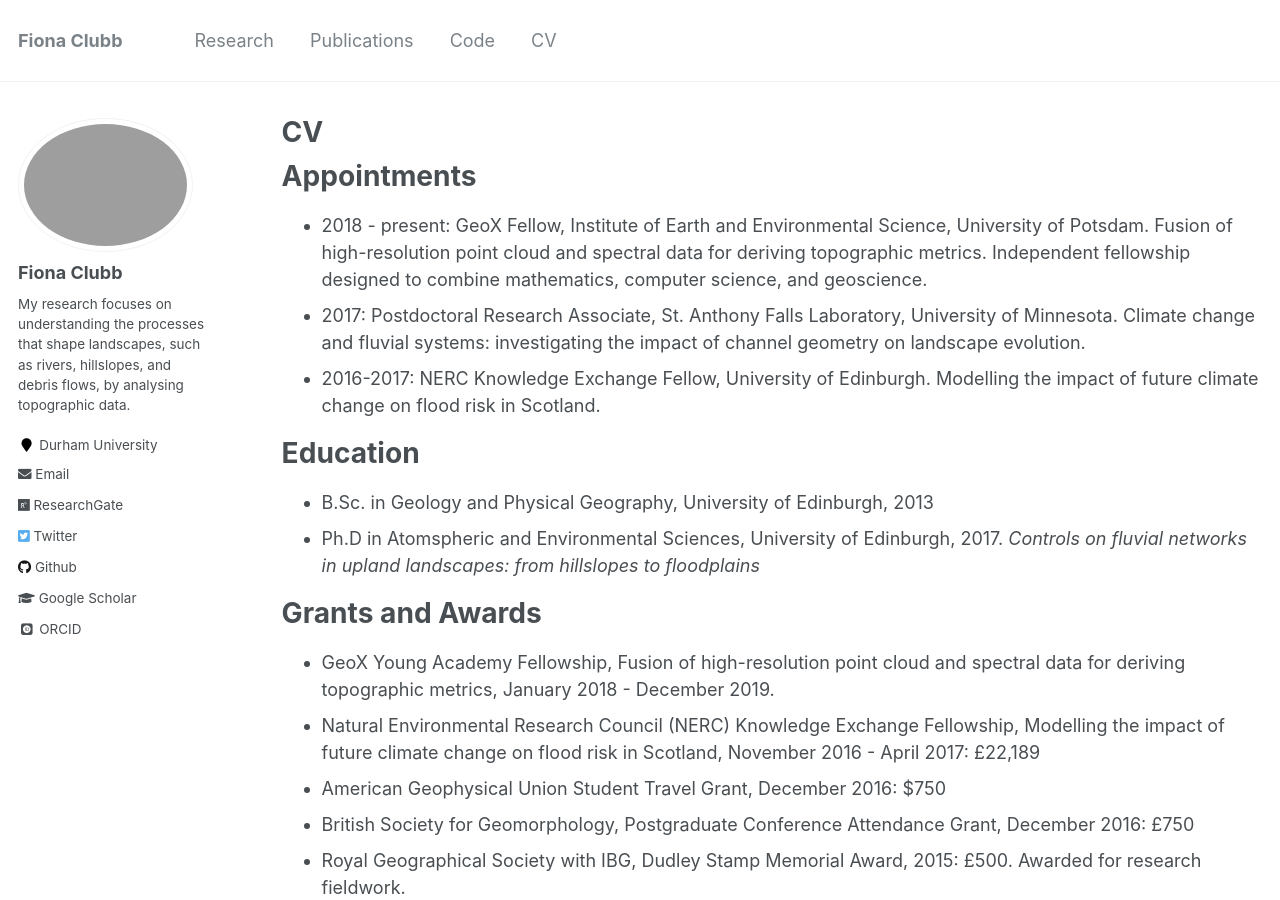
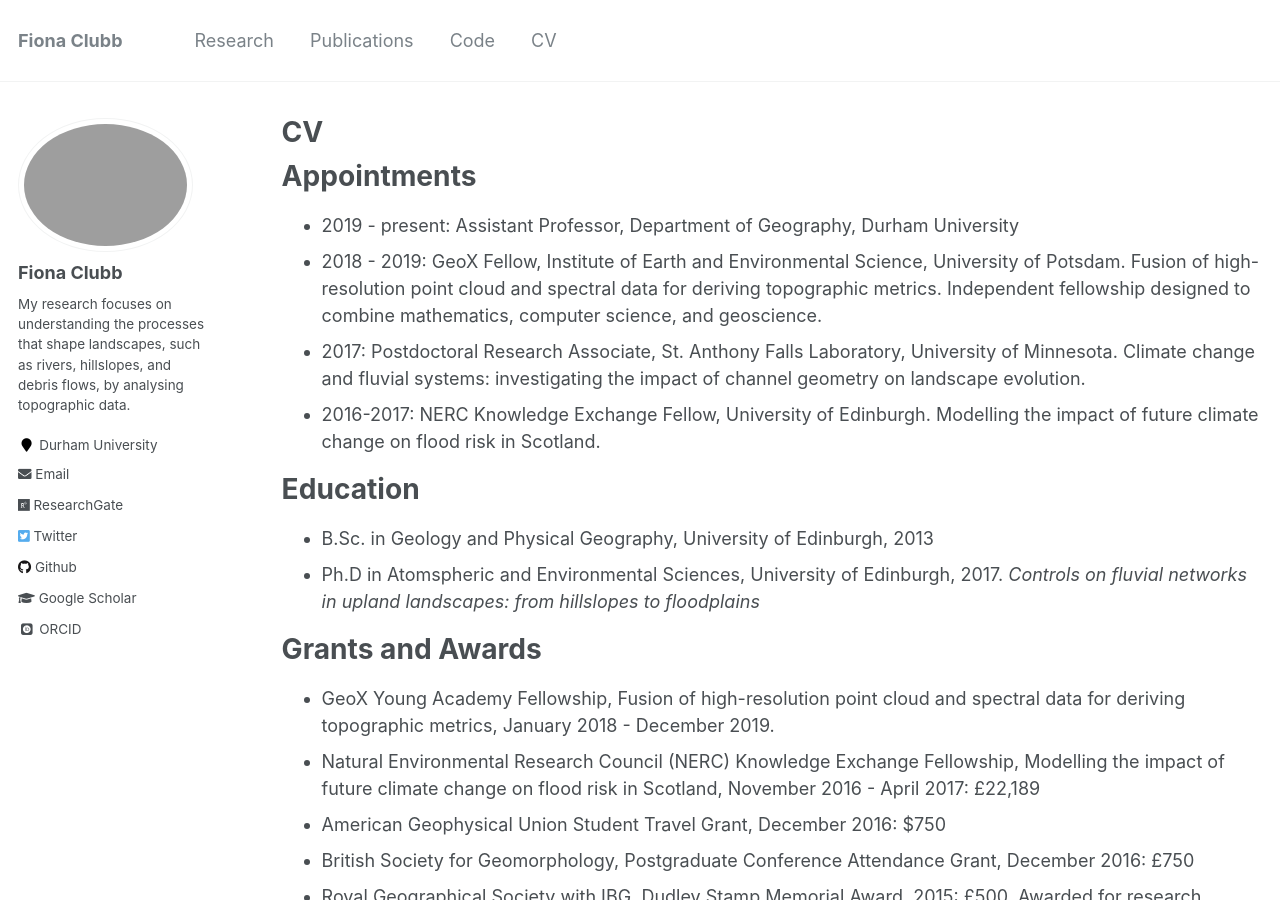
Before and after one commit to fclubb/fclubb.github.io, a Jekyll site: the page built from _pages/cv.md, in a window 1280 px wide and 900 px high. Built offline with Jekyll 4.4.1, drawn with Linux system fonts in a browser that asks for light colours; some web fonts are replaced.

```diff
--- a/_pages/cv.md
+++ b/_pages/cv.md
@@ -11,7 +11,8 @@ redirect_from:
 
 Appointments
 ======
-* 2018 - present: GeoX Fellow, Institute of Earth and Environmental Science, University of Potsdam. Fusion of
+* 2019 - present: Assistant Professor, Department of Geography, Durham University
+* 2018 - 2019: GeoX Fellow, Institute of Earth and Environmental Science, University of Potsdam. Fusion of
 high-resolution point cloud and spectral data for deriving topographic metrics.
 Independent fellowship designed to combine mathematics, computer science, and geoscience.
 * 2017: Postdoctoral Research Associate, St. Anthony Falls Laboratory, University of Minnesota. Climate change
```
Also changed, not shown: _pages/about.md (+1 -0 lines), _pages/research.md (+9 -1 lines), 5 other files.
